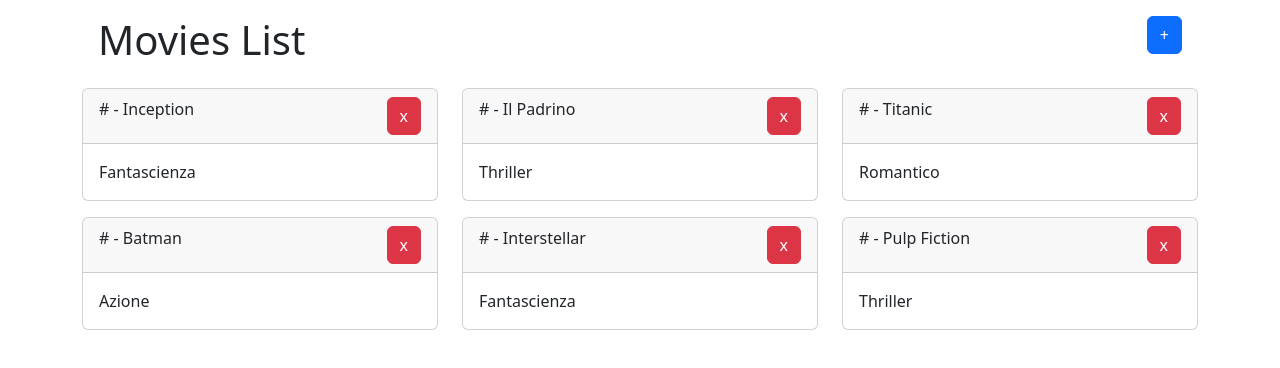
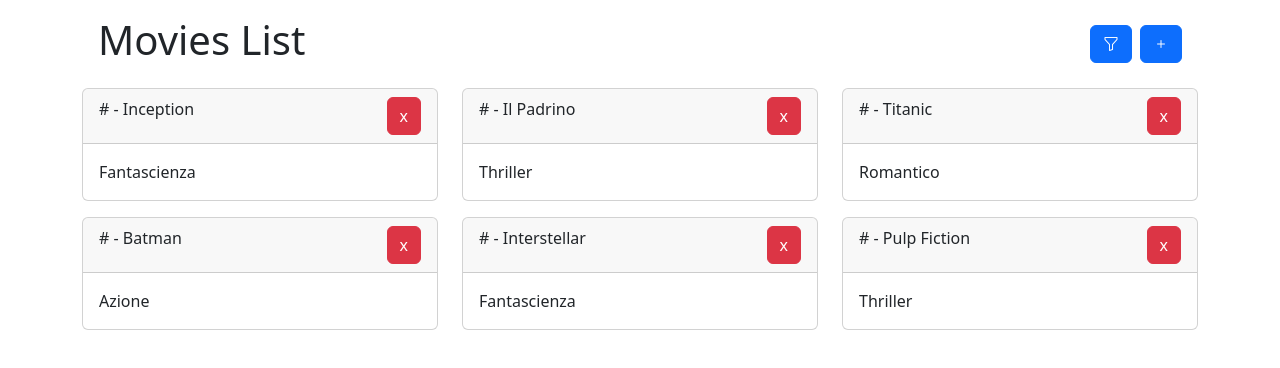
Before and after one commit to thomasraimondi/react-movie-filter, a React (Vite) app: page / in a window 1280 px wide. Shown: the top 368 px of the page. Built offline with nearby package versions, Linux system fonts and the light colour scheme.

Commit message:
add boostra icons in header

```diff
--- a/src/assets/Components/layout/Headers.jsx
+++ b/src/assets/Components/layout/Headers.jsx
@@ -1,16 +1,24 @@
-export default function Header({ isFormVisible, setIsFormVisible }) {
-  console.log(isFormVisible);
+import "bootstrap-icons/font/bootstrap-icons.css";
 
-  const handleFormVisible = () => setIsFormVisible(!isFormVisible);
+export default function Header({ isAddVisible, setIsFormVisible }) {
+  const handleFormVisible = () => setIsFormVisible(!isAddVisible);
+  const handleFilterVisible = () => alert("ciao");
 
   return (
     <div className="header d-flex justify-content-between p-3">
       <div className="title">
         <h1>Movies List</h1>
       </div>
-      <div className="function">
+      <div className="function d-flex align-items-center gap-2">
+        <button className="btn btn-primary" onClick={handleFilterVisible}>
+          <i className="bi bi-funnel"></i>
+        </button>
         <button className="btn btn-primary" onClick={handleFormVisible}>
-          {isFormVisible ? "x" : "+"}
+          {isAddVisible ? (
+            <i className="bi bi-x"></i>
+          ) : (
+            <i className="bi bi-plus"></i>
+          )}
         </button>
       </div>
     </div>
```
